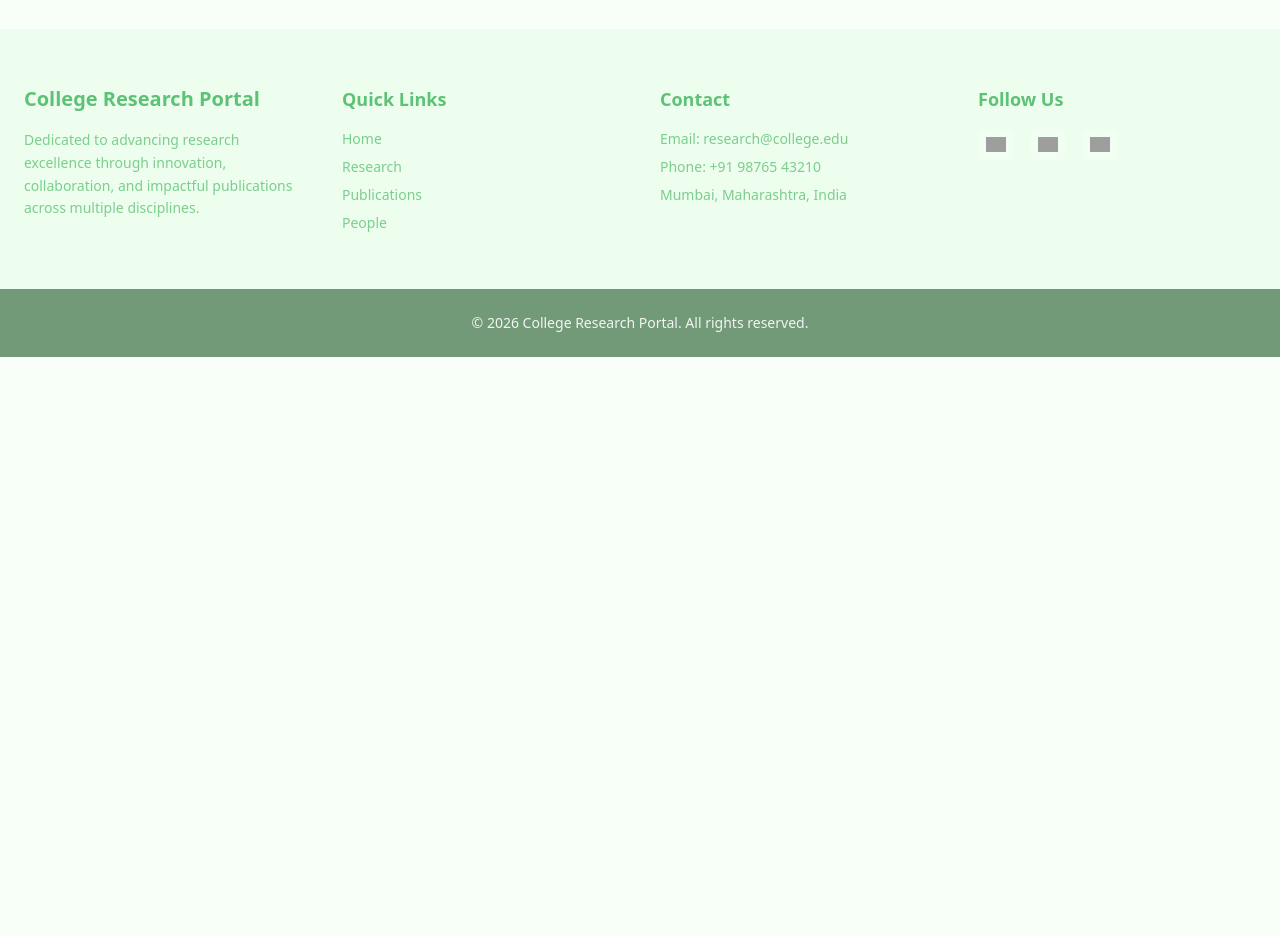
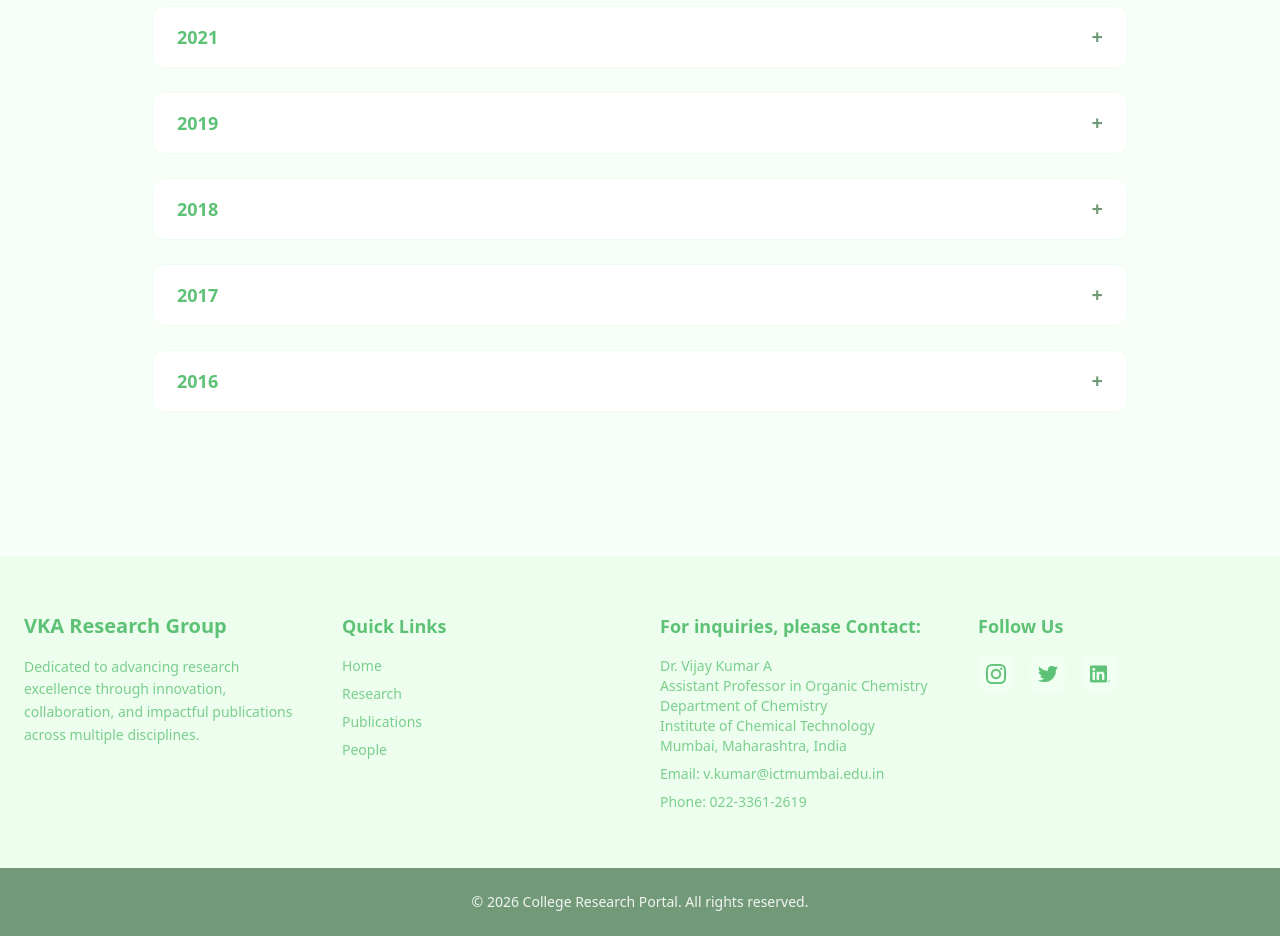
Before and after one commit to Ni1662/college-publications, a Next.js app: page /publications in a window 1280 px wide. Shown: the part 1080-2016 px from the top of the page. Before the commit the page ends 1437 px from the top, so only its background shows below. Built offline with nearby package versions, Linux system fonts and the light colour scheme; grey boxes are pictures that could not be loaded.

Commit message:
chnages for paper

```diff
--- a/components/Footer.tsx
+++ b/components/Footer.tsx
@@ -5,11 +5,10 @@ export default function Footer() {
   return (
     <footer className="bg-brand-light text-brand-primary mt-20">
       <div className="max-w-7xl mx-auto px-6 py-14 grid md:grid-cols-4 gap-10">
-
         {/* About */}
         <div>
           <h2 className="text-xl font-semibold mb-4">
-            College Research Portal
+            VKA Research Group
           </h2>
           <p className="text-sm text-brand-primary/80 leading-relaxed">
             Dedicated to advancing research excellence through innovation,
@@ -59,11 +58,19 @@ export default function Footer() {
 
         {/* Contact Info */}
         <div>
-          <h3 className="text-lg font-semibold mb-4">Contact</h3>
+          <h3 className="text-lg font-semibold mb-4">
+            For inquiries, please Contact:
+          </h3>
           <ul className="text-sm space-y-2 text-brand-primary/80">
-            <li>Email: research@college.edu</li>
-            <li>Phone: +91 98765 43210</li>
-            <li>Mumbai, Maharashtra, India</li>
+            <li>
+              Dr. Vijay Kumar A <br />
+              Assistant Professor in Organic Chemistry <br />
+              Department of Chemistry <br /> Institute of Chemical Technology{" "}
+              <br />
+              Mumbai, Maharashtra, India
+            </li>
+            <li>Email: v.kumar@ictmumbai.edu.in</li>
+            <li>Phone: 022-3361-2619</li>
           </ul>
         </div>
 
@@ -75,19 +82,29 @@ export default function Footer() {
               href="#"
               className="bg-white/20 p-2 rounded-lg hover:bg-brand-light hover:text-brand-primary transition"
             >
-              <Image src="/images/instagram.png" alt="Instagram" width={20} height={20} />
+              <Image
+                src="/instagram.png"
+                alt="Instagram"
+                width={20}
+                height={20}
+              />
             </a>
             <a
               href="#"
               className="bg-white/20 p-2 rounded-lg hover:bg-brand-light hover:text-brand-primary transition"
             >
-              <Image src="/images/twitter.png" alt="Twitter" width={20} height={20} />
+              <Image src="/twitter.png" alt="Twitter" width={20} height={20} />
             </a>
             <a
               href="#"
               className="bg-white/20 p-2 rounded-lg hover:bg-brand-light hover:text-brand-primary transition"
             >
-              <Image src="/images/linkedin.png" alt="LinkedIn" width={20} height={20} />
+              <Image
+                src="/linkedin.png"
+                alt="LinkedIn"
+                width={20}
+                height={20}
+              />
             </a>
           </div>
         </div>
@@ -95,7 +112,8 @@ export default function Footer() {
 
       {/* Bottom Bar */}
       <div className="bg-brand-secondary py-6 text-center text-sm text-white/90">
-        © {new Date().getFullYear()} College Research Portal. All rights reserved.
+        © {new Date().getFullYear()} College Research Portal. All rights
+        reserved.
       </div>
     </footer>
   );
--- a/components/Hero.tsx
+++ b/components/Hero.tsx
@@ -4,23 +4,21 @@ import Link from "next/link";
 export default function Hero() {
   return (
     <section className="relative h-[75vh] flex items-center justify-center">
-      <Image
-        src="/hero.png"
-        alt="Research"
-        fill
-        className="object-cover"
-      />
+      <Image src="/hero.png" alt="Research" fill className="object-cover" />
 
       <div className="absolute inset-0 bg-gradient-to-br from-brand-secondary/80 to-brand-primary/70" />
 
       <div className="relative text-center text-white px-6">
         <h1 className="text-5xl md:text-6xl font-bold mb-6 leading-tight">
-          College Research Publications
+          VKA Research Group
         </h1>
+        <p className="text-lg md:text-l max-w-2xl mx-auto text-white/90">
+          We learn from nature ...
+        </p>
 
-        <p className="text-lg md:text-xl max-w-2xl mx-auto text-white/90">
-          Advancing Innovation Through Academic Excellence
-        </p>
+        <h1 className="text-lg md:text-3xl max-w-2xl mx-auto text-white/90">
+          Dr. Vijay Kumar A
+        </h1>
 
         <Link href="/publications">
           <button className="mt-8 bg-white text-brand-primary px-8 py-3 rounded-full font-semibold hover:bg-brand-light transition shadow-lg">
--- a/components/Navbar.tsx
+++ b/components/Navbar.tsx
@@ -1,5 +1,6 @@
 "use client";
 
+import Image from "next/image";
 import Link from "next/link";
 import { usePathname } from "next/navigation";
 
@@ -16,9 +17,17 @@ export default function Navbar() {
   return (
     <nav className="bg-white/80 backdrop-blur-md border-b border-brand-light sticky top-0 z-50">
       <div className="max-w-7xl mx-auto px-6 py-4 flex justify-between items-center">
-        <h1 className="text-2xl font-bold text-brand-primary tracking-wide">
-          Research Portal
-        </h1>
+        <div className="flex items-center gap-4">
+          <Image
+            src="/logo.png"
+            alt="VKA Research Group Logo"
+            width={50}
+            height={50}
+          />
+          <h1 className="text-2xl font-bold text-brand-primary tracking-wide">
+            VKA Research Group
+          </h1>
+        </div>
 
         <div className="flex gap-8">
           {navLinks.map((link) => {
--- a/data/publications.ts
+++ b/data/publications.ts
@@ -3,19 +3,159 @@ export const publications = [
     year: 2026,
     papers: [
       {
-        title: "Polydopamine: A Bioinspired Catalyst...",
-        journal: "Tetrahedron",
-        link: "#",
+        title:
+          "Polydopamine: A Bioinspired Catalyst for the Metal-Free Synthesis of Quinazolinones using DMSO as a Carbon Synthon",
+        journal: "Tetrahedron, January 23, 2026",
+        link: "https://doi.org/10.1016/j.tet.2026.135158",
+        authors: "Shweta A Pawar, A Vijay Kumar",
       },
     ],
   },
+
   {
     year: 2024,
     papers: [
       {
-        title: "Sodium Copper Chlorophyllin...",
-        journal: "ChemistrySelect",
-        link: "#",
+        title:
+          "Sodium Copper Chlorophyllin: A Sustainable Bioinspired Catalyst for the Aerobic Oxidative Synthesis of Nitrogen Heterocycles and the Oxidative Cyanation of Tertiary Amines",
+        journal: "ChemistrySelect, October 29, 2024",
+        link: "https://doi.org/10.1002/slct.202402931",
+        authors: "SA Pawar, S Gije, C Kalantre, V H Dalvi, A V Kumar",
+      },
+    ],
+  },
+
+  {
+    year: 2022,
+    papers: [
+      {
+        title:
+          "Metal‐Free One‐Pot Domino Synthesis of Oxazolidinone Derivatives",
+        journal: "Asian Journal of Organic Chemistry, January 21, 2022",
+        link: "https://doi.org/10.1002/ajoc.202100735",
+        authors: "Prashant S Mandal, A V Kumar",
+      },
+    ],
+  },
+
+  {
+    year: 2021,
+    papers: [
+      {
+        title:
+          "N-Aryl iminochromenes inhibit cyclooxygenase enzymes via π–π stacking interactions and present a novel class of anti-inflammatory drugs",
+        journal: "RSC Advances, September 2, 2021",
+        link: "https://doi.org/10.1039/D1RA04407A",
+        authors:
+          "Ha Thi Nguyen, Thien-Y Vu, A Vijay Kumar, Vo Nguyen Huy Hoang, Pham Thi Ngoc My, Prashant S Mandal, Vinay Bharadwaj Tatipamula",
+      },
+    ],
+  },
+
+  {
+    year: 2019,
+    papers: [
+      {
+        title:
+          "A room temperature one-pot Knoevenagel-Chan-Evans-Lam coupling reaction for synthesis of N-aryl-2-Iminocoumarins in bio-mass-derived green solvent 2-methylTHF",
+        journal: "Tetrahedron Letters, September 12, 2019",
+        link: "https://doi.org/10.1016/j.tetlet.2019.07.031",
+        authors: "Prashant S Mandal, A Vijay Kumar",
+      },
+      {
+        title:
+          "Bioinspired palladium nanoparticles supported on soil-derived humic acid coated iron-oxide nanoparticles as catalyst for C–C cross-coupling and reduction reactions",
+        journal: "Catalysis Letters, May 1, 2019",
+        link: "https://doi.org/10.1007/s10562-019-02703-z",
+        authors: "Anurag N Chinchole, Abhishek V Dubey, A Vijay Kumar",
+      },
+      {
+        title:
+          "Polydopamine: an amine oxidase mimicking sustainable catalyst for the synthesis of nitrogen heterocycles under aqueous conditions",
+        journal: "ACS Sustainable Chemistry & Engineering, March 20, 2019",
+        link: "https://doi.org/10.1021/acssuschemeng.8b06677",
+        authors: "Shweta A Pawar, Ayushi N Chand, A Vijay Kumar",
+      },
+    ],
+  },
+
+  {
+    year: 2018,
+    papers: [
+      {
+        title:
+          "Cu (II)–glucose: Sustainable catalyst for the synthesis of quinazolinones in a biomass-derived solvent 2-methylTHF and application for the synthesis of diproqualone",
+        journal: "ACS Sustainable Chemistry & Engineering, October 15, 2018",
+        link: "https://doi.org/10.1021/acssuschemeng.8b02940",
+        authors: "Abhishek V Dubey, A Vijay Kumar",
+      },
+      {
+        title:
+          "Biomimetic Clauson-Kass and Paal-Knorr Pyrrole Synthesis Using β-Cyclodextrin-SO3H under Aqueous and Neat Conditions - Application to Formal Synthesis of Polygonatine",
+        journal: "ChemistrySelect, September 11, 2018",
+        link: "https://doi.org/10.1002/slct.201801559",
+        authors: "Rani N Patil, A Vijay Kumar",
+      },
+      {
+        title:
+          "Cobalt(II)/N-hydroxyphthalimide Catalyzed Cross-Dehydrogenative Coupling Reaction at Room Temperature Under Aerobic Condition",
+        journal: "Journal of Organic Chemistry, March 27, 2018",
+        link: "https://doi.org/10.1021/acs.joc.8b00203",
+        authors: "Mahendra R Patil, Noopur P Dedhia, Anant R Kapdi, A V Kumar",
+      },
+      {
+        title:
+          "Three-component one-pot synthesis of N-arylsulfonyl-2-iminocoumarins",
+        journal: "Tetrahedron, April 12, 2018",
+        link: "https://doi.org/10.1016/j.tet.2018.02.052",
+        authors: "Prashant S Mandal, A V Kumar",
+      },
+      {
+        title:
+          "A Recyclable Supramolecular - Ruthenium Catalyst for the Selective Aerobic Oxidation of Alcohols on Water: Application to Total Synthesis of Brittonin A",
+        journal: "ACS Sustainable Chemistry & Engineering, January 22, 2018",
+        link: "https://doi.org/10.1021/acssuschemeng.7b03448",
+        authors: "Mahendra Ramesh Patil, Anant R Kapdi, A V Kumar",
+      },
+    ],
+  },
+
+  {
+    year: 2017,
+    papers: [
+      {
+        title:
+          "Unprecedented Concomitant Formation of Cu2O–CD Nano-Superstructures During the Aerobic Oxidation of Alcohols and Their Catalytic Use in the Propargylamination Reaction: A Simultaneous Catalysis and Metal Waste Valorization (SCMWV) Method",
+        journal: "ACS Omega, October 5, 2017",
+        link: "https://doi.org/10.1021/acsomega.7b00898",
+        authors: "Rani N Patil, A V Kumar",
+      },
+      {
+        title:
+          "Glycerol as a Recyclable Solvent for Copper-Mediated Ligand-Free C-S Cross-Coupling Reaction: Application to Synthesis of Gemmacin Precursor",
+        journal: "ChemistrySelect, June 19, 2017",
+        link: "https://doi.org/10.1002/slct.201700684",
+        authors: "Abhishek V Dubey, Siddhesh B Gharat, A V Kumar",
+      },
+    ],
+  },
+
+  {
+    year: 2016,
+    papers: [
+      {
+        title:
+          "A biomimetic magnetically recoverable Palladium nanocatalyst for Suzuki cross-coupling reaction",
+        journal: "RSC Advances, 2016",
+        link: "https://share.google/yvQClLGUoGMrpqEsv",
+        authors: "Abhishek Dubey, A V Kumar",
+      },
+      {
+        title:
+          "Copper-Catalyzed Imino C–N Bond Formation with Aryl Boronic Acids under Aerobic Conditions",
+        journal: "Synlett, February 18, 2016",
+        link: "https://doi.org/10.1055/s-0035-1561382",
+        authors: "A Vijay Kumar, Prashant S Mandal",
       },
     ],
   },
```
Also changed, not shown: app/people/page.tsx (+46 -10 lines), components/PublicationAccordion.tsx (+6 -1 lines), public/group.jpeg (added), public/logo.png (added).
